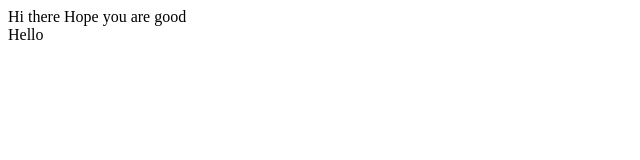
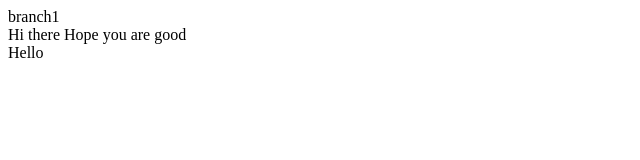
Before and after one commit to Deb-toriola/firsttask, a plain HTML site: page Index.html in a window 1280 px wide. Shown: the whole page, without its empty margins (0-640 px from the left). Drawn offline with Linux system fonts and the light colour scheme.

Commit message:
updated branch1

```diff
--- a/Index.html
+++ b/Index.html
@@ -1,3 +1,4 @@
+<header>branch1</header>
 Hi there
 Hope you are good
 <div>Hello</div>
```
